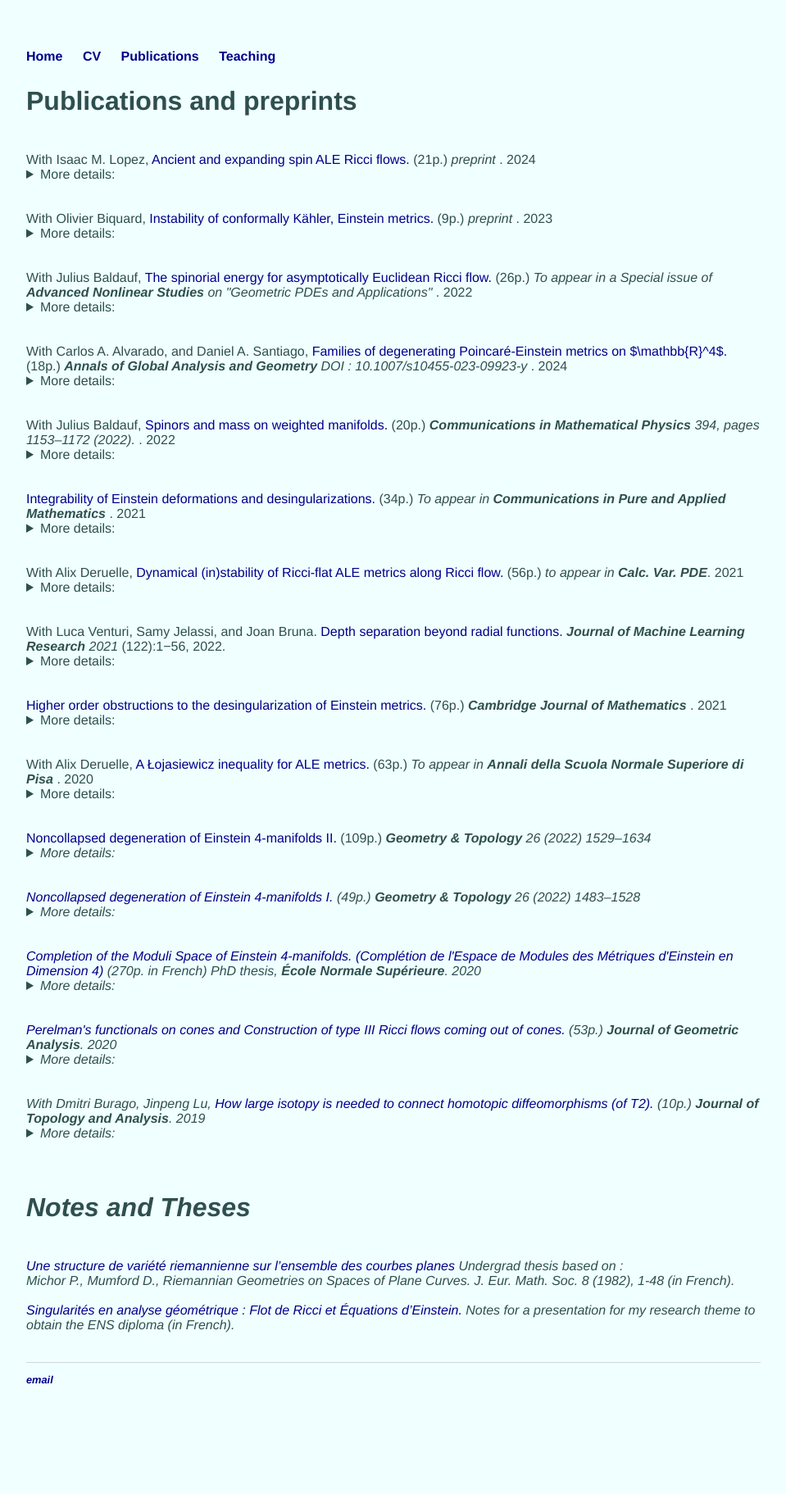
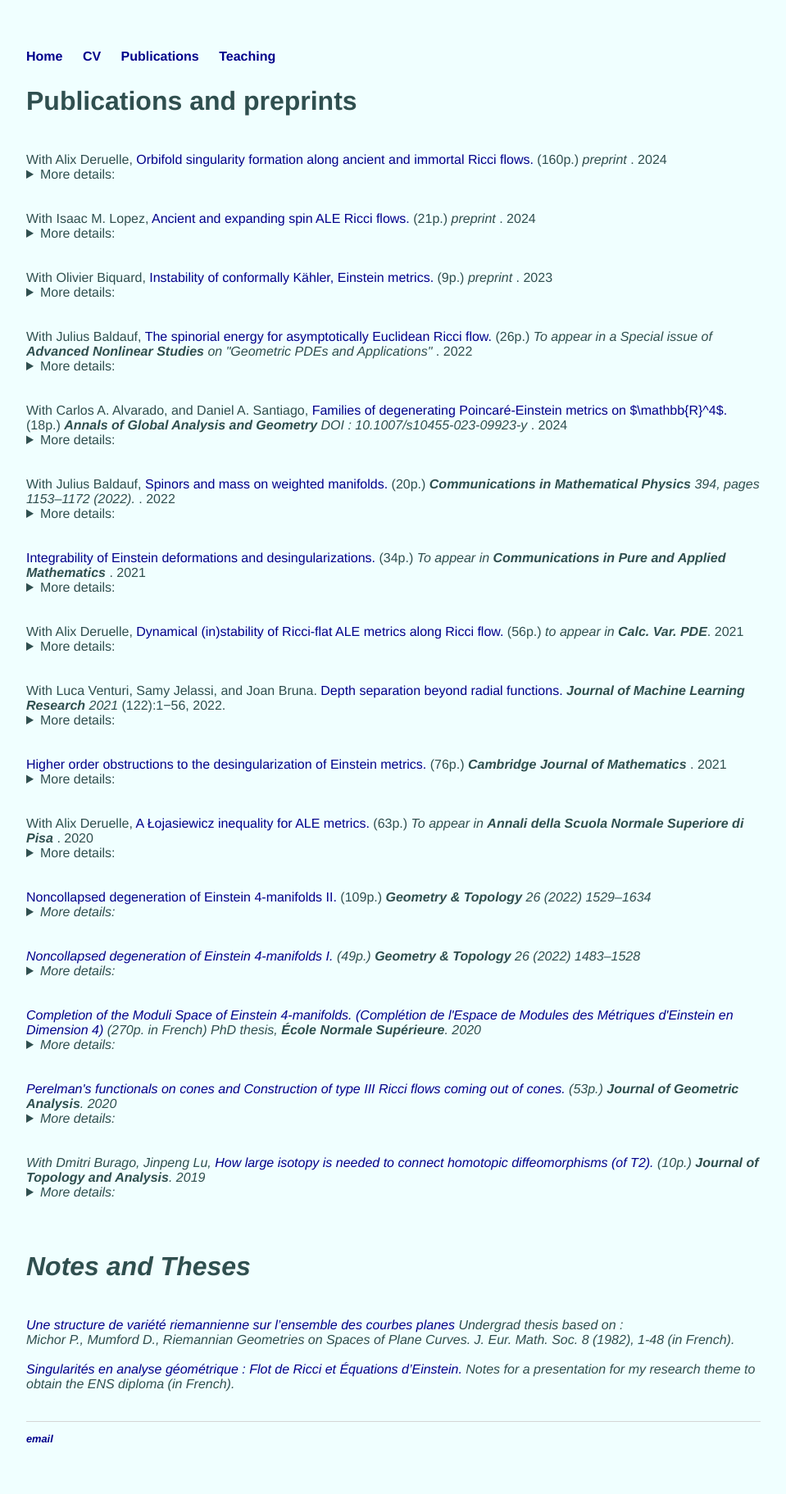
Before and after one commit to tristanozuch/tristanozuch.github.io, a Jekyll site: the page built from publications/index.html, in a window 1280 px wide. Shown: the whole page at 82% size, without its empty margins (160-1119 px from the left). Built offline with Jekyll 4.4.1, drawn with Linux system fonts in a browser that asks for light colours; before the commit the page ends 1751 px from its top, so only the background shows below that.

Commit message:
Update index.html

```diff
--- a/publications/index.html
+++ b/publications/index.html
@@ -5,6 +5,13 @@ title: Publications
 
 
 <h2>Publications and preprints</h2>
+<br /> With Alix Deruelle, <a href="https://arxiv.org/abs/2410.16075"> Orbifold singularity formation along ancient and immortal Ricci flows.</a> (160p.)  <i> preprint </i>.
+ 2024
+<br />
+<details>
+  <summary>More details:</summary><div style="margin: 15px;"> In stark contrast to lower dimensions, we produce a plethora of ancient and immortal Ricci flows in real dimension 4 with Einstein orbifolds as tangent flows at infinity. The ancient/immortal dichotomy is determined by a notion of linear stability of orbifold singularities that we introduce. </div>
+</details><br />
+
 <br /> With Isaac M. Lopez, <a href="https://arxiv.org/abs/2407.18438"> Ancient and expanding spin ALE Ricci flows.</a> (21p.)  <i> preprint </i>.
  2024
 <br />
```
